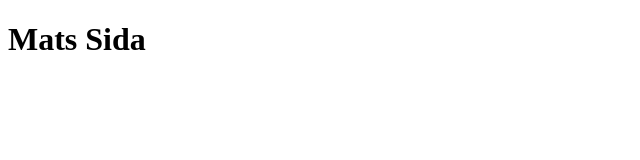
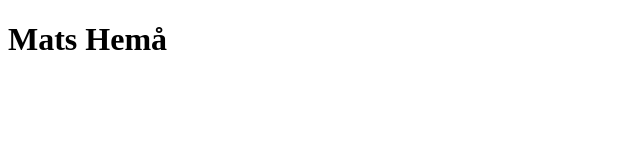
Before and after one commit to mhema42/learngit, a plain HTML site: page index.html in a window 1280 px wide. Shown: the full height of the page, 0-640 px from the left. Drawn offline with Linux system fonts and the light colour scheme.

Commit message:
change h1

```diff
--- a/index.html
+++ b/index.html
@@ -7,6 +7,6 @@
     <title>Document</title>
 </head>
 <body>
-    <h1>Mats Sida</h1>
+    <h1>Mats Hemå</h1>
 </body>
 </html>
```
